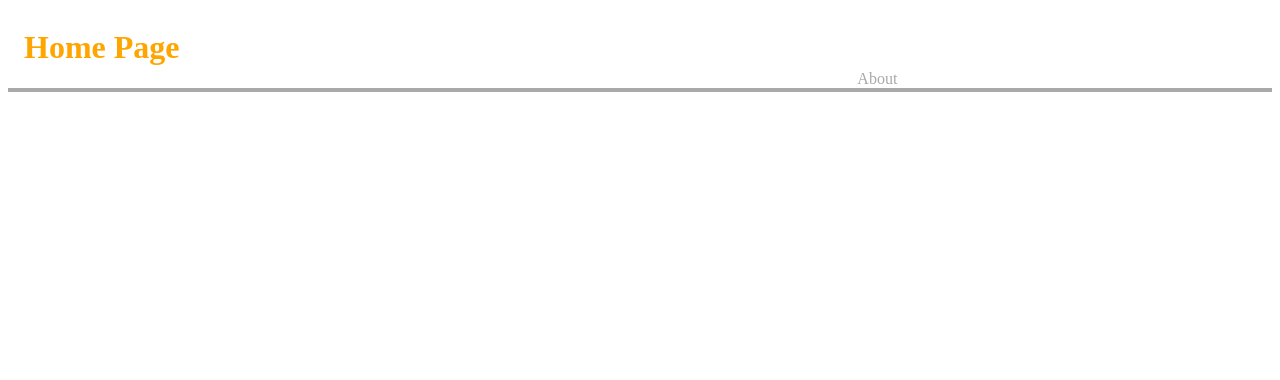
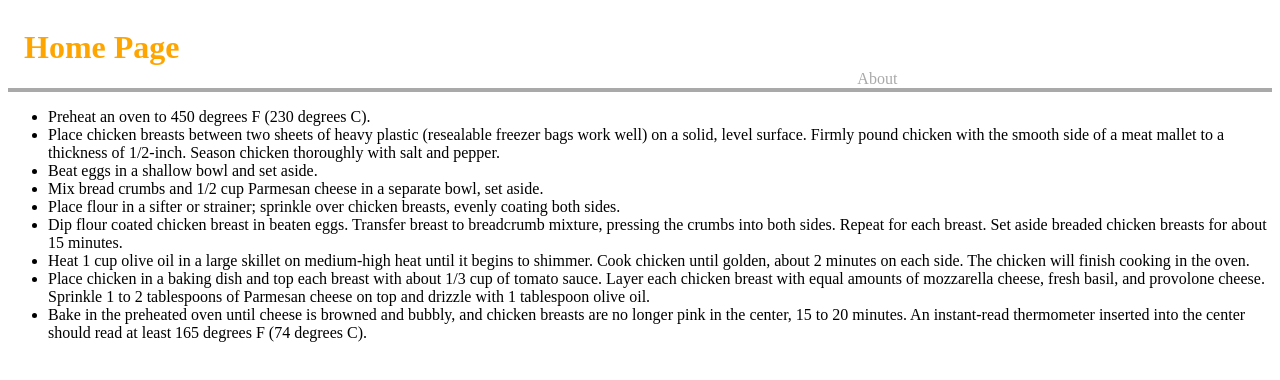
Before and after one commit to EJL85/colEllie-ver2, a plain HTML site: page app/index.html in a window 1280 px wide. Drawn offline with Linux system fonts and the light colour scheme.

Commit message:
added recipe to index.html

```diff
--- a/app/index.html
+++ b/app/index.html
@@ -12,5 +12,16 @@
         <a href="about.html">About</a>
       </nav>
     </header>
+    <ul>
+      <li>Preheat an oven to 450 degrees F (230 degrees C).</li>
+      <li>Place chicken breasts between two sheets of heavy plastic (resealable freezer bags work well) on a solid, level surface. Firmly pound chicken with the smooth side of a meat mallet to a thickness of 1/2-inch. Season chicken thoroughly with salt and pepper.</li>
+      <li>Beat eggs in a shallow bowl and set aside.</li>
+      <li>Mix bread crumbs and 1/2 cup Parmesan cheese in a separate bowl, set aside.      </li>
+      <li>Place flour in a sifter or strainer; sprinkle over chicken breasts, evenly coating both sides.      </li>
+      <li>Dip flour coated chicken breast in beaten eggs. Transfer breast to breadcrumb mixture, pressing the crumbs into both sides. Repeat for each breast. Set aside breaded chicken breasts for about 15 minutes.      </li>
+      <li>Heat 1 cup olive oil in a large skillet on medium-high heat until it begins to shimmer. Cook chicken until golden, about 2 minutes on each side. The chicken will finish cooking in the oven.      </li>
+      <li>Place chicken in a baking dish and top each breast with about 1/3 cup of tomato sauce. Layer each chicken breast with equal amounts of mozzarella cheese, fresh basil, and provolone cheese. Sprinkle 1 to 2 tablespoons of Parmesan cheese on top and drizzle with 1 tablespoon olive oil.      </li>
+      <li>Bake in the preheated oven until cheese is browned and bubbly, and chicken breasts are no longer pink in the center, 15 to 20 minutes. An instant-read thermometer inserted into the center should read at least 165 degrees F (74 degrees C).      </li>
+    </ul>
   </body>
 </html>
```
